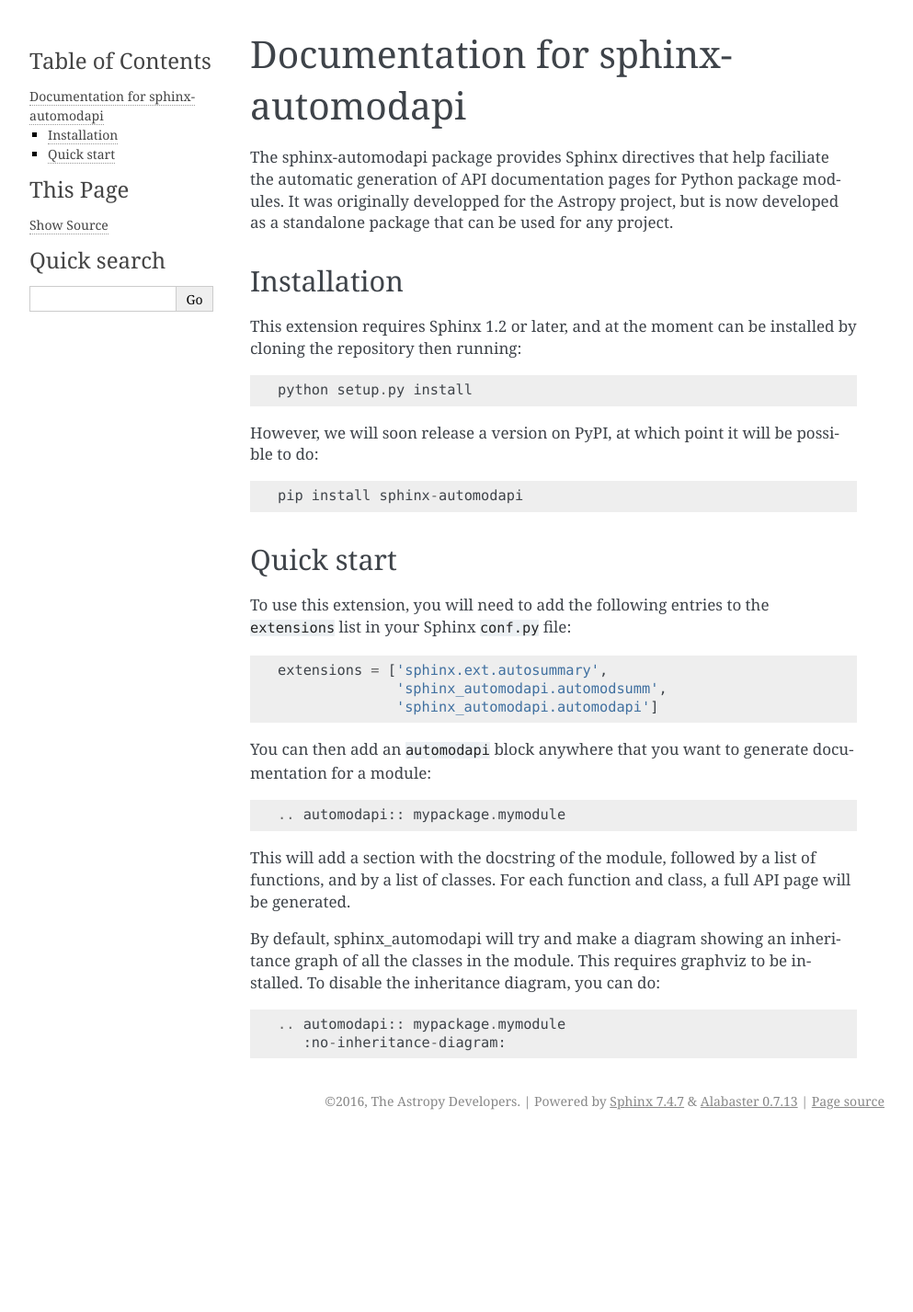
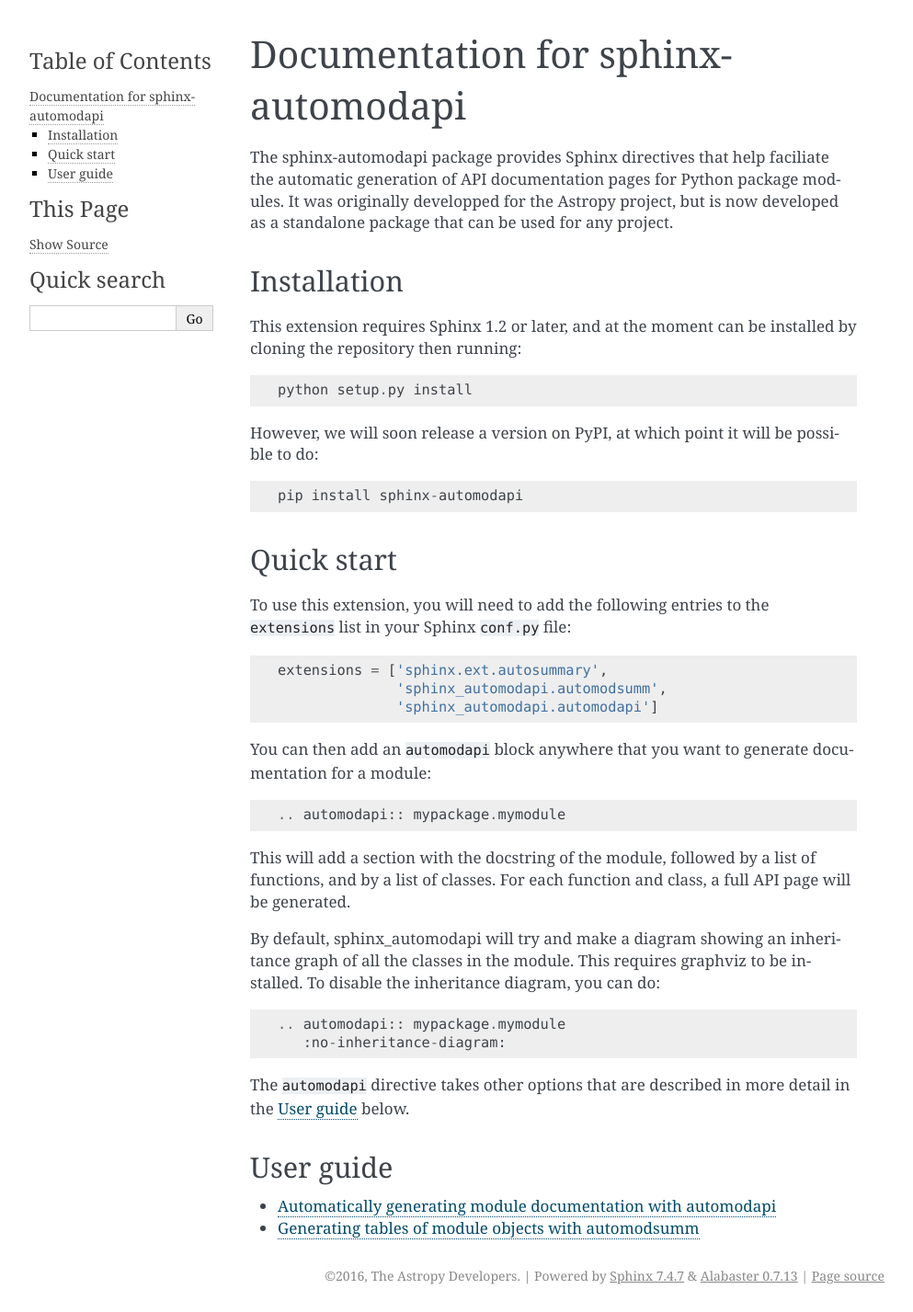
Before and after one commit to astropy/sphinx-automodapi, a Sphinx documentation site: the page built from docs/index.rst, in a window 1280 px wide. Shown: the whole page at 92% size, without its empty margins (148-1141 px from the left). Built offline with Sphinx 7.4.7, drawn with Linux system fonts in a browser that asks for light colours; before the commit the page ends 1237 px from its top, so only the background shows below that.

Commit message:
Added user guide pages

```diff
--- a/docs/index.rst
+++ b/docs/index.rst
@@ -47,6 +49,20 @@
     .. automodapi:: mypackage.mymodule
        :no-inheritance-diagram:
 
+The ``automodapi`` directive takes other options that are described in more
+detail in the `User guide`_ below.
+
 .. TODO: disable inheritance diagram by default!
 
 .. TODO: mention about api directory being excluded
+
+User guide
+----------
+
+.. toctree::
+   :maxdepth: 1
+
+   automodapi.rst
+   automodsumm.rst
+
+.. TOOD: in future, could also describe autodoc_enhancements and smart_resolver
```
Also changed, not shown: other parts of docs/index.rst (+2 -0 lines), docs/automodapi.rst (added, +33 -0 lines), docs/automodsumm.rst (added, +30 -0 lines), 2 other files.
